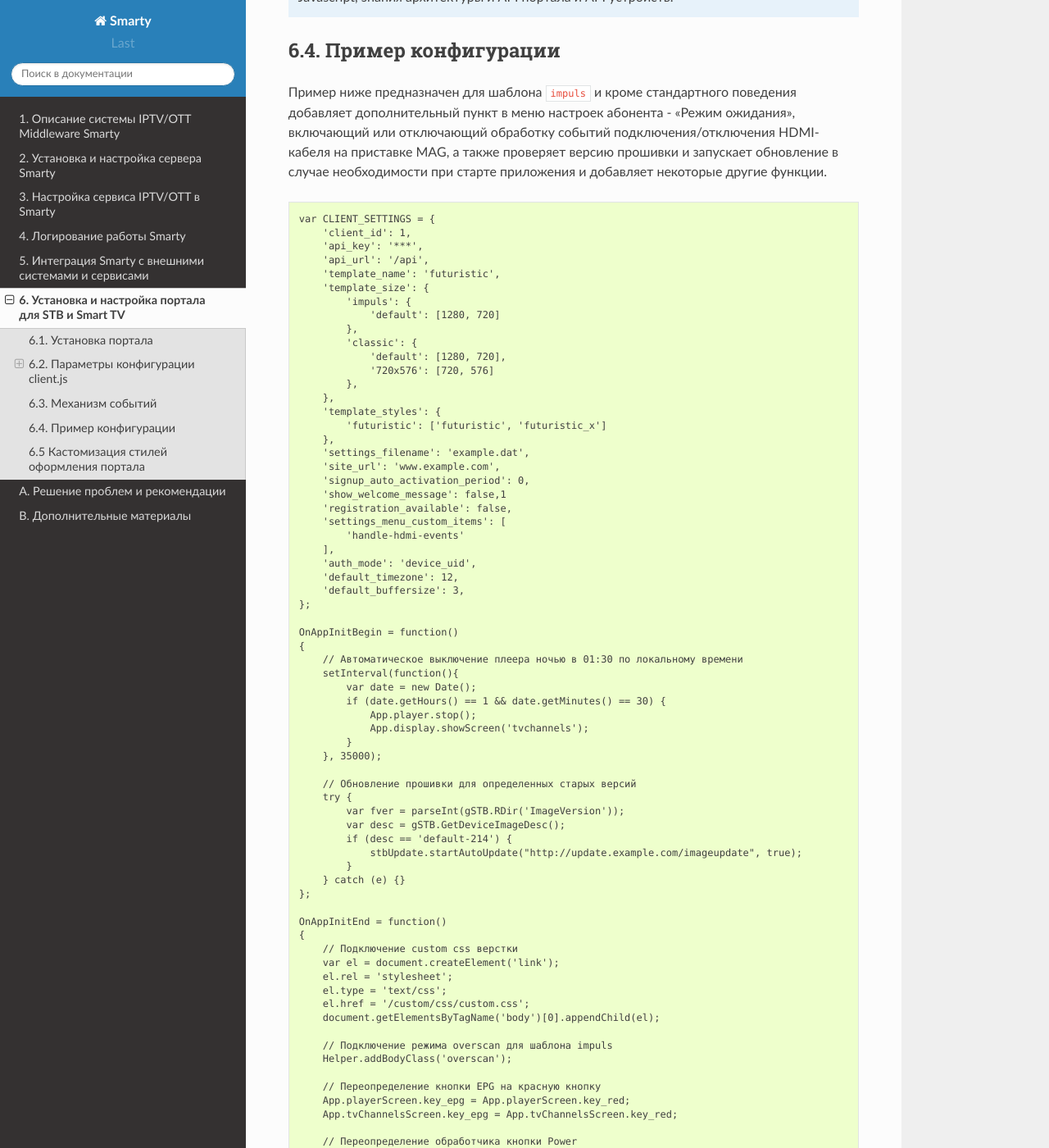
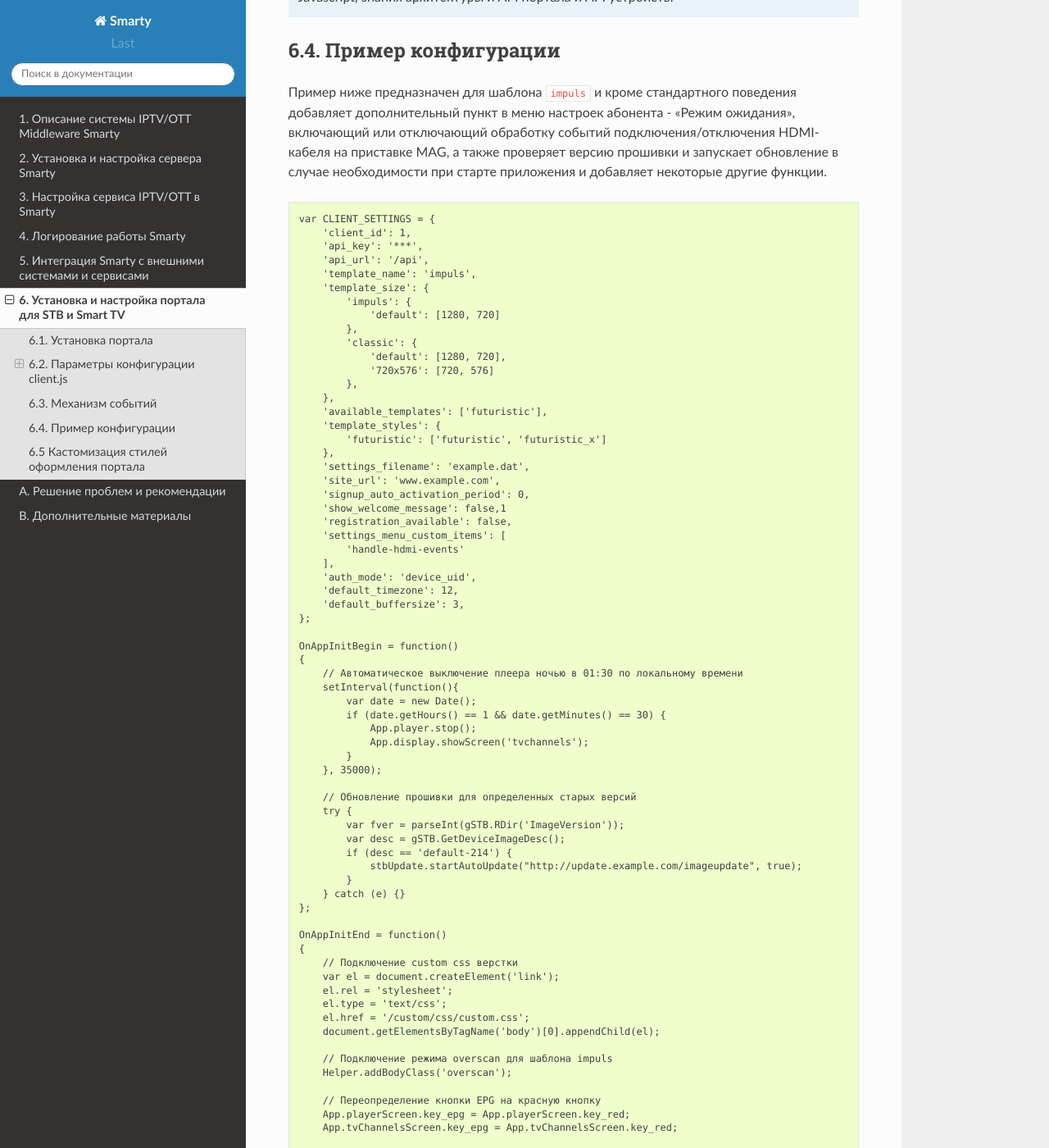
Before and after one commit to sergey-yakovlev/smarty-docs, a Sphinx documentation site: the page built from source/portal_setup.rst, in a window 1280 px wide and 1400 px high, scrolled down 14702 px. Shown: the whole window at 82% size. Built offline with Sphinx 7.4.7 and the Read the Docs theme 2.0.0, drawn with Linux system fonts in a browser that asks for light colours; some of the changed text lies outside the part shown.

Commit message:
Update portal_setup.rst

```diff
--- a/source/portal_setup.rst
+++ b/source/portal_setup.rst
@@ -713,7 +713,7 @@ template_style ``str``
         'client_id': 1,
         'api_key': '***',
         'api_url': '/api',
-        'template_name': 'futuristic',
+        'template_name': 'impuls',
         'template_size': {
             'impuls': {
                 'default': [1280, 720]
@@ -723,6 +723,7 @@ template_style ``str``
                 '720x576': [720, 576]
             },
         },
+        'available_templates': ['futuristic'],
         'template_styles': {
             'futuristic': ['futuristic', 'futuristic_x']
         },
```
